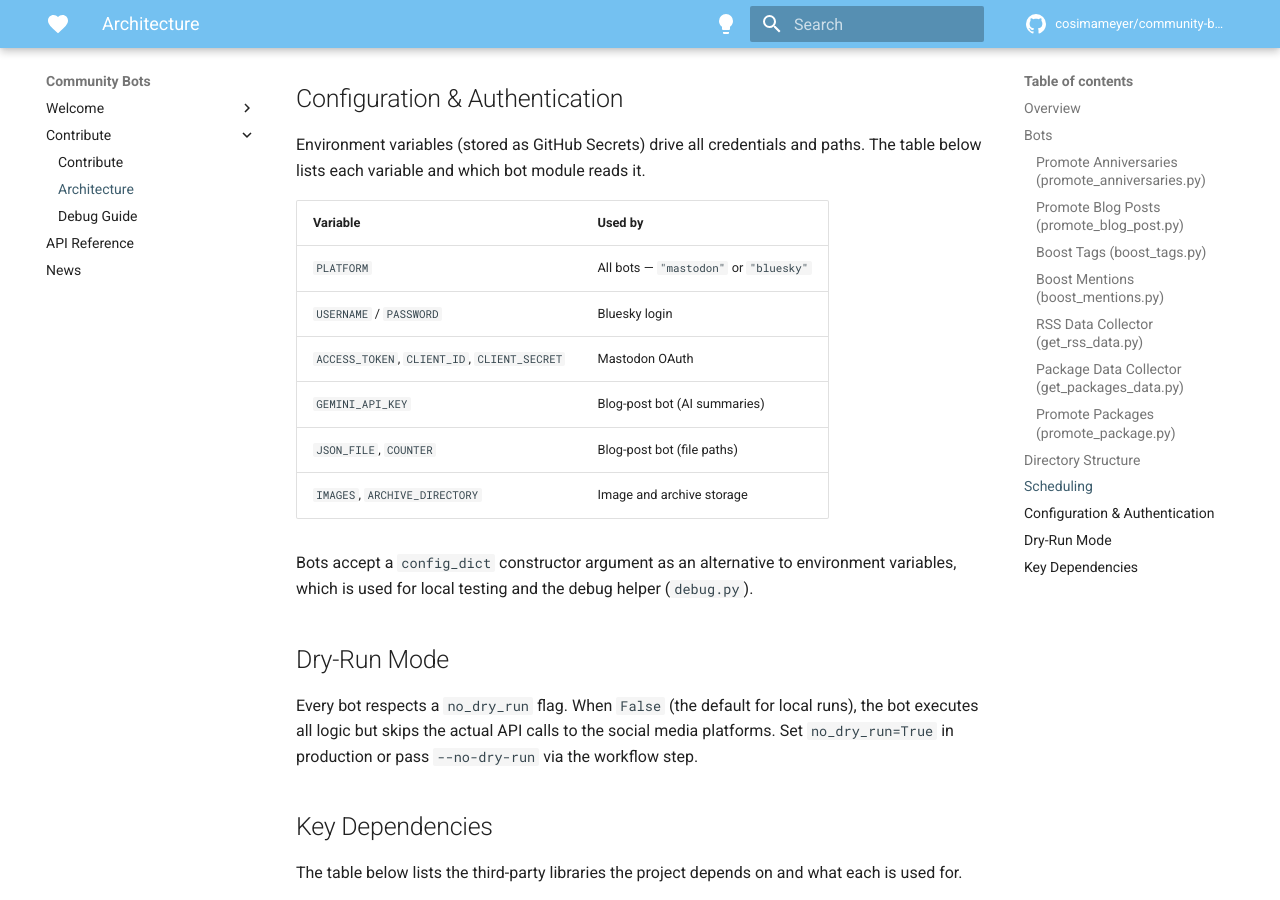
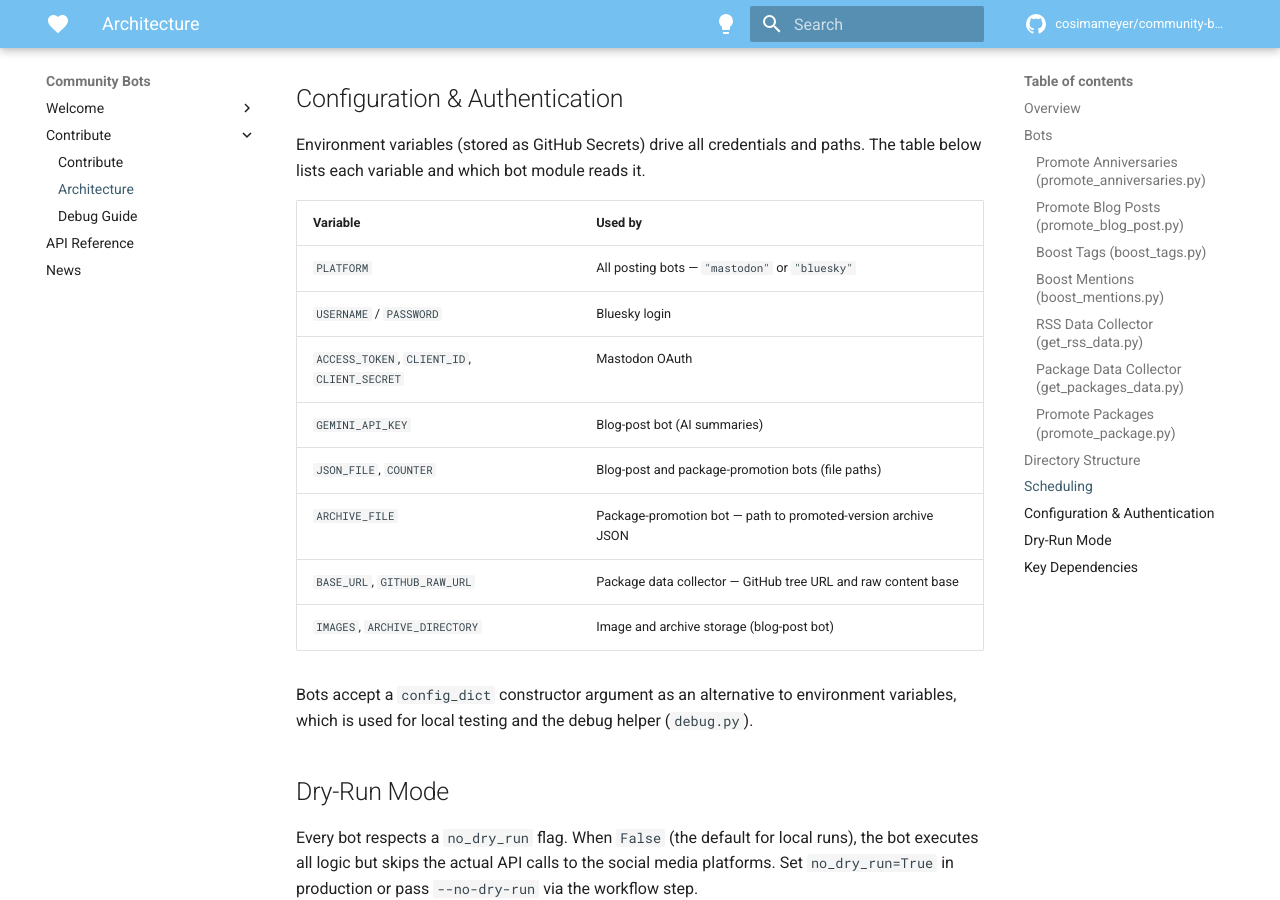
Before and after one commit to cosimameyer/community-bots, an MkDocs documentation site: the page built from docs/contribute/architecture.md, in a window 1280 px wide and 900 px high, scrolled down 6393 px. Built offline with MkDocs 1.6.1 and Material for MkDocs 9.7.7, drawn with Linux system fonts in a browser that asks for light colours; comment, search, counter and statistics services are not loaded.

Commit message:
Update debug_guide and architecture docs for package promotion
- debug_guide.md: add Scenarios 6 (packages) and 7 (package), update
  quick-start knob list, scenario reference table, and troubleshooting
  section with package-specific tips
- architecture.md: add Package Data Collector and Promote Packages bot
  sections (with flow diagrams and version-tracking table), update
  bot count, directory structure, scheduling table, and configuration
  env vars table

```diff
--- a/docs/contribute/architecture.md
+++ b/docs/contribute/architecture.md
@@ -268,12 +268,14 @@
 
 | Variable | Used by |
 |---|---|
-| `PLATFORM` | All bots — `"mastodon"` or `"bluesky"` |
+| `PLATFORM` | All posting bots — `"mastodon"` or `"bluesky"` |
 | `USERNAME` / `PASSWORD` | Bluesky login |
 | `ACCESS_TOKEN`, `CLIENT_ID`, `CLIENT_SECRET` | Mastodon OAuth |
 | `GEMINI_API_KEY` | Blog-post bot (AI summaries) |
-| `JSON_FILE`, `COUNTER` | Blog-post bot (file paths) |
-| `IMAGES`, `ARCHIVE_DIRECTORY` | Image and archive storage |
+| `JSON_FILE`, `COUNTER` | Blog-post and package-promotion bots (file paths) |
+| `ARCHIVE_FILE` | Package-promotion bot — path to promoted-version archive JSON |
+| `BASE_URL`, `GITHUB_RAW_URL` | Package data collector — GitHub tree URL and raw content base |
+| `IMAGES`, `ARCHIVE_DIRECTORY` | Image and archive storage (blog-post bot) |
 
 Bots accept a `config_dict` constructor argument as an alternative to environment variables, which is used for local testing and the debug helper (`debug.py`).
 
```
